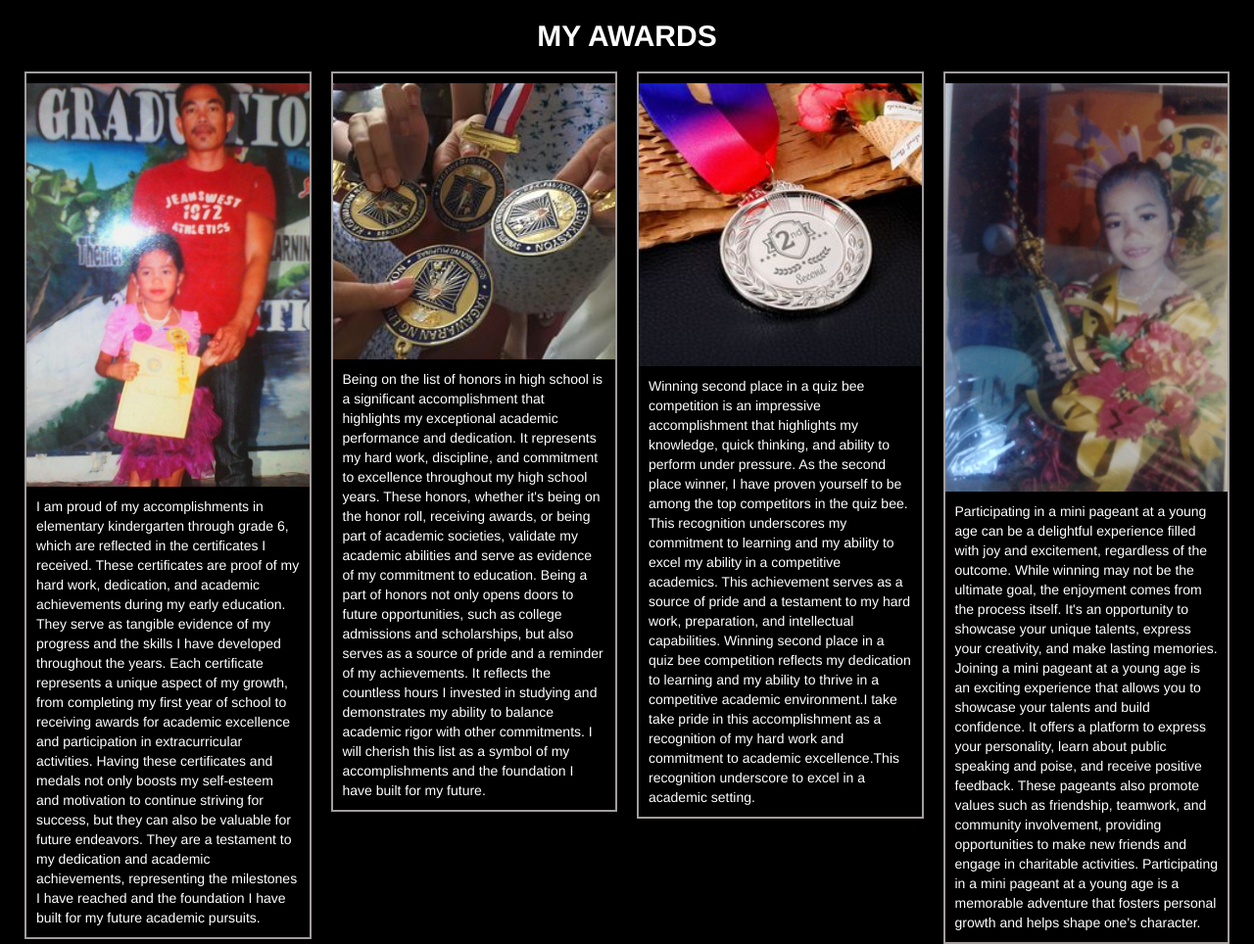
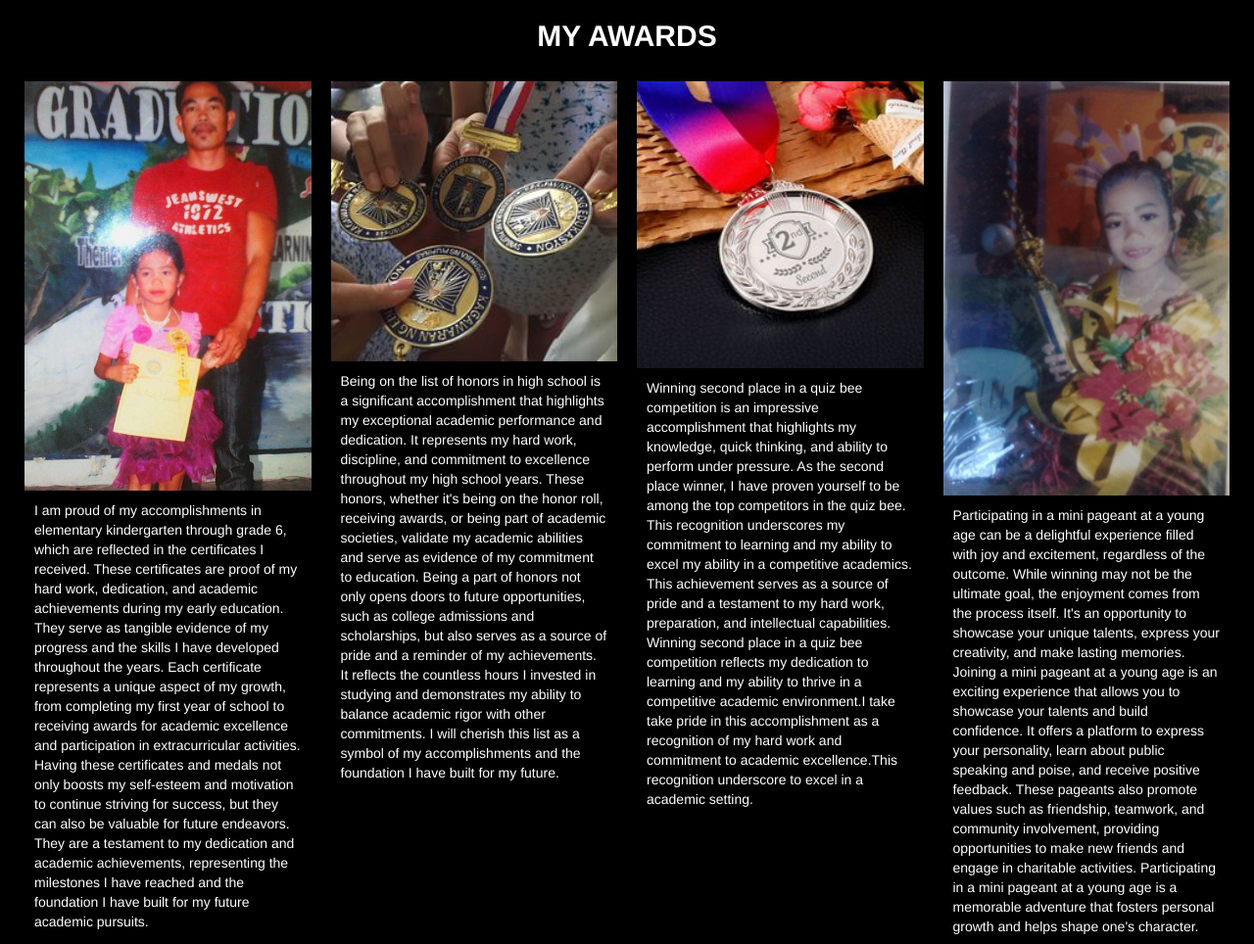
Before and after one commit to Fritche12/Autobiography, a plain HTML site: page index.html in a window 1280 px wide. Shown: the part 3610-4574 px from the top of the page at 98% size. Drawn offline with nearby package versions, Linux system fonts and the light colour scheme.

Commit message:
Update Autobiography.css

```diff
--- a/Autobiography.css
+++ b/Autobiography.css
@@ -276,16 +276,6 @@ div.desc1 {
   text-align: left;
 }
 
-
-
-div.gallery {
-  border: 2px solid #a39d9d;
-}
-
-div.gallery:hover {
-  border: 4px solid #ffe02e;
-}
-
 div.gallery img {
   width: 100%;
   height: auto;
```
